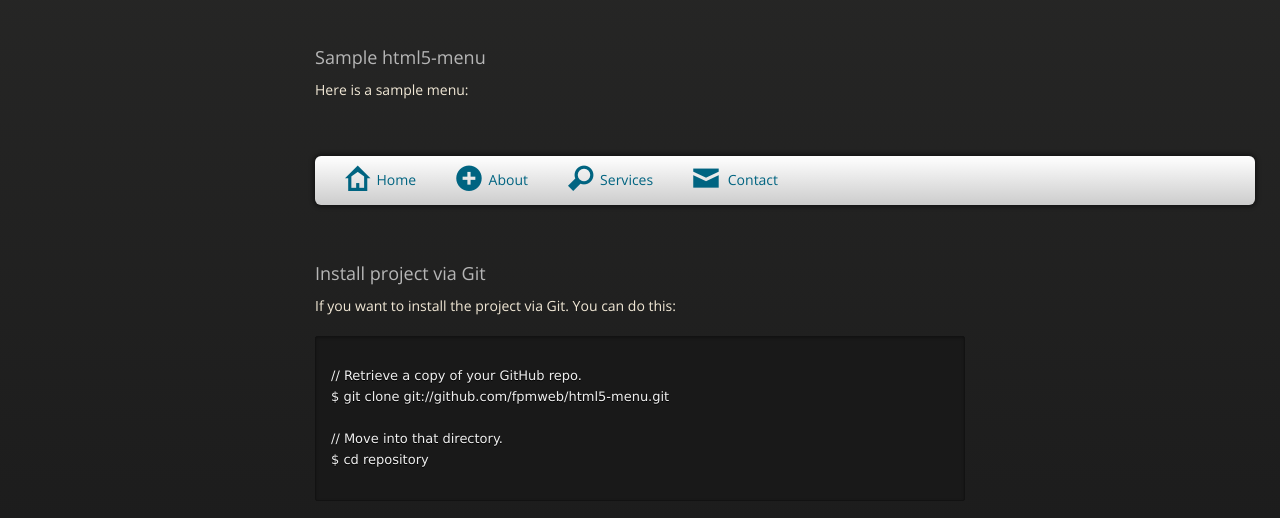
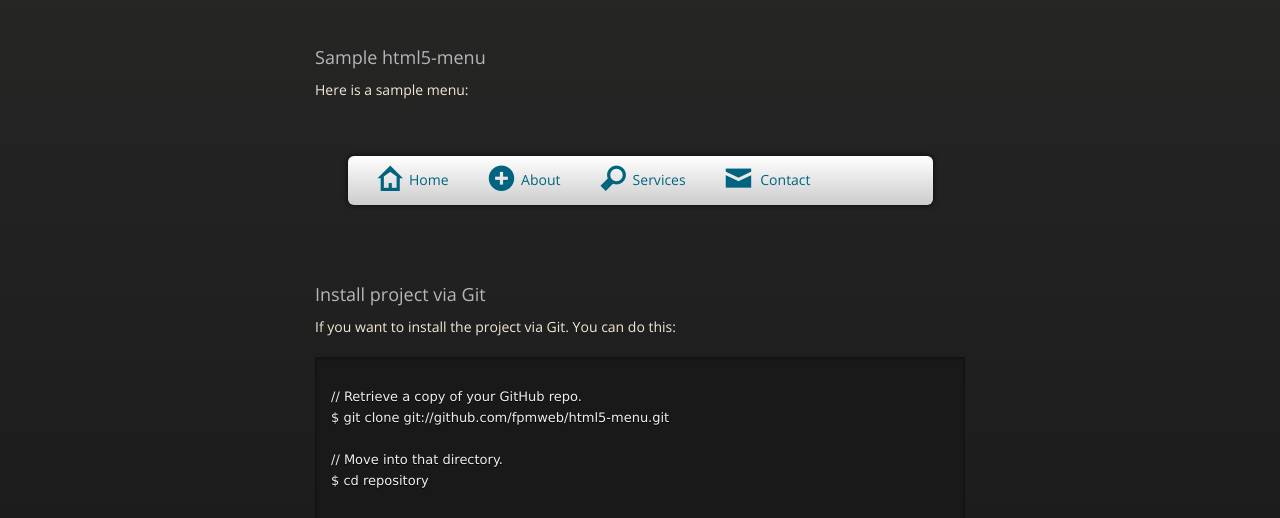
Before and after one commit to fpmweb/html5-menu, a plain HTML site: page index.html in a window 1280 px wide. Shown: the part 253-771 px from the top of the page. Drawn offline with nearby package versions, Linux system fonts and the light colour scheme; a web font is replaced by a local one.

Commit message:
Adjust menu sample

```diff
--- a/sample/css/menu.css
+++ b/sample/css/menu.css
@@ -52,7 +52,7 @@ body {
 }
 
 .wrap {
-    width: 940px;
+    width: 90%;
     margin: 4em auto;
 }
 
```
Also changed, not shown: index.html (+1 -1 lines).
